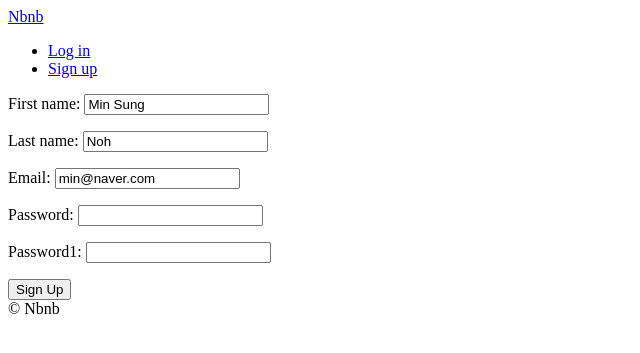
After one commit to maatanyy/airbnb-clone, a Django app: page /users/signup in a window 1280 px wide. The commit adds this page. Shown: the top 353 px of the page, without its empty margins (0-640 px from the left). Run offline with Django 3.2, Linux system fonts and the light colour scheme; parts of the project's set-up code (start-up, migrations or seed data) failed here and were passed over.

Commit message:
#15.0 signup form

```diff
--- a/templates/partials/nav.html
+++ b/templates/partials/nav.html
@@ -5,5 +5,6 @@
         <li><a href="{% url 'users:logout' %}">Log out</a></li>
     {% else %}
         <li><a href="{% url 'users:login' %}">Log in</a></li>
+        <li><a href="{% url 'users:signup' %}">Sign up</a></li>
     {% endif %}
 </ul>
--- /dev/null
+++ b/templates/users/signup.html
@@ -0,0 +1,16 @@
+{% extends "base.html" %}
+
+{% block page_title %}
+    Sign Up
+{% endblock page_title %}
+
+{% block search-bar %}
+{% endblock search-bar %}
+
+{% block content %}
+    <form method= "POST" action="{% url 'users:signup' %}">
+        {% csrf_token %}
+        {{form.as_p}}
+        <button>Sign Up</button>
+    </form>
+{% endblock content %}
--- a/users/forms.py
+++ b/users/forms.py
@@ -29,3 +29,12 @@ class LoginForm(forms.Form):
 
 
 #만약 clean_email ,clean_password따로 만드는 방식쓰면 error를 raise써서 하지만 이렇게 clean으로 할경우에는 에러를 따로만들어준다
+
+
+class SignUpForm(forms.Form):
+
+    first_name = forms.CharField(max_length=80)
+    last_name = forms.CharField(max_length=80)
+    email = forms.EmailField()
+    password = forms.CharField(widget=forms.PasswordInput)
+    password1 = forms.CharField(widget=forms.PasswordInput)
--- a/users/urls.py
+++ b/users/urls.py
@@ -6,4 +6,5 @@ app_name = "users"
 urlpatterns = [
                path("login", views.LoginView.as_view(), name="login"),
                path("logout", views.log_out, name="logout"),
+               path("signup", views.SignUpView.as_view(), name="signup"),
             ]
--- a/users/views.py
+++ b/users/views.py
@@ -45,3 +45,31 @@ class LoginView(FormView):
 def log_out(request):
     logout(request)
     return redirect(reverse("core:home"))
+
+
+class SignUpView(FormView):
+    template_name = "users/signup.html"
+    form_class = forms.SignUpForm
+    success_url = reverse_lazy("core:home")
+    initial = {
+        'first_name': "Min Sung",
+        'last_name': "Noh",
+        'email': "min@naver.com",
+    }
+
+    def clean_email(self):
+        email = self.cleaned_data.get("email")
+        try:
+            models.User.objects.get(email=email)
+            raise forms.ValidationError("User already exists with that email")
+        except models.User.DoesNotExist:
+            return email
+
+    def clean_password1(self):
+        password = self.clean_data.get("password")
+        password1 = self.clean_data.get("password1")
+
+        if password != password1:
+            raise forms.ValidationError("Password confirmation does not match")
+        else:
+            return password
```
